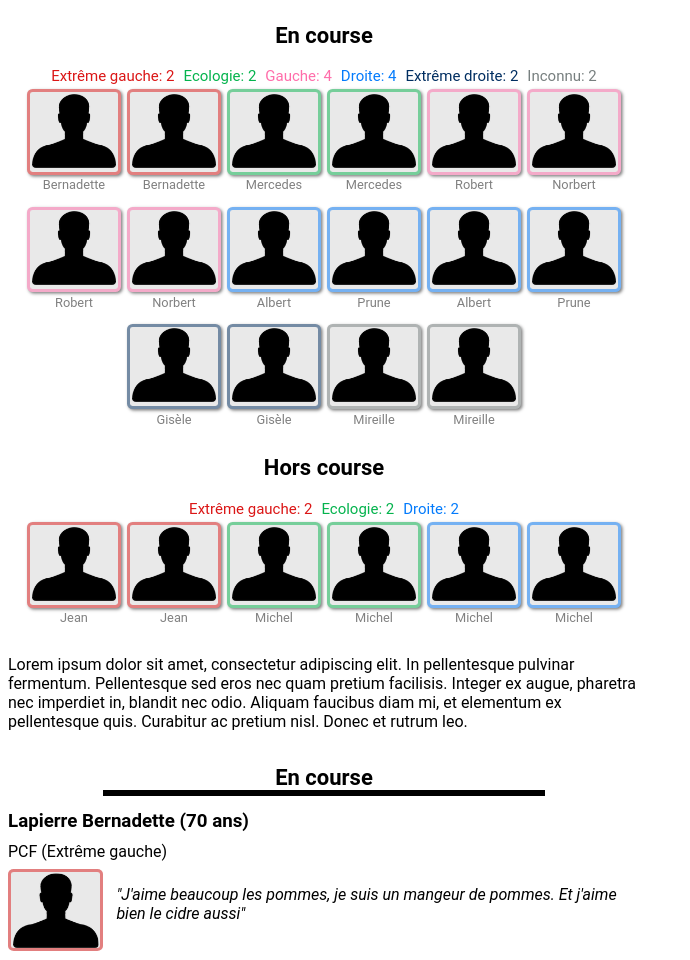
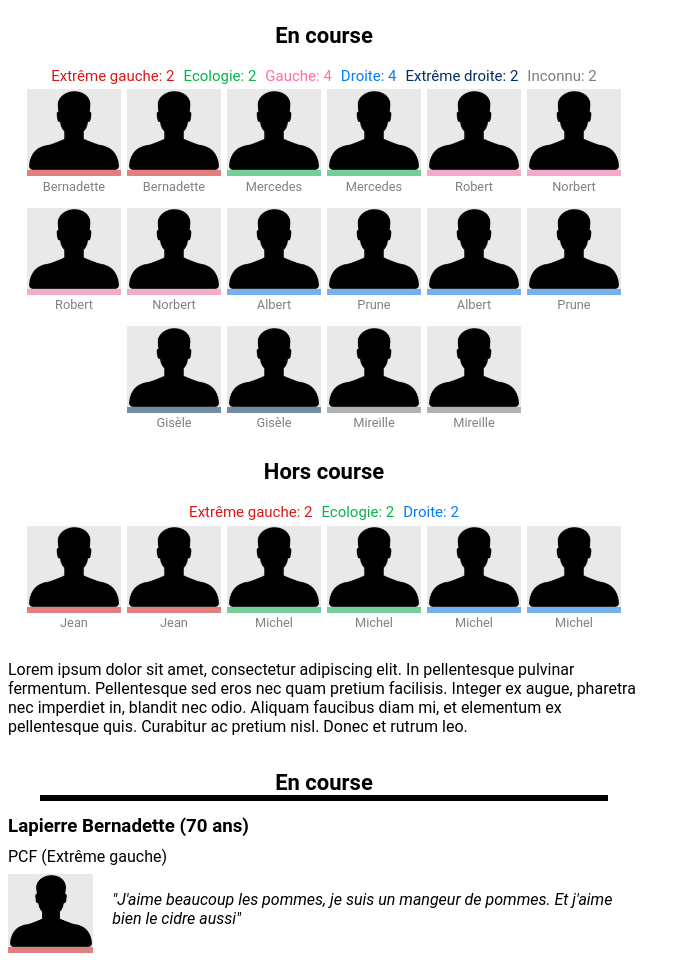
Before and after one commit to mthlht/candidat-tracker, a plain HTML site: page index.html in a window 1280 px wide. Shown: the top 960 px of the page, without its empty margins (0-690 px from the left). Drawn offline with Linux system fonts and the light colour scheme.

Commit message:
new style

```diff
--- a/stylesheet.css
+++ b/stylesheet.css
@@ -77,18 +77,22 @@ body {
     min-width:50px;
 }
 
+
 .card-solo-img-container{
     display:flex;
     justify-content: center;
-    align-items: center;
-    border: .2em solid;
-    border-radius: 6%;
+    align-items: flex-end;
+    border-bottom: .4em solid;
     margin-right:.2em;
     margin-left: .2em;
-    margin-bottom: 0px;
+    margin-bottom: 0em;
     padding:0.1em 0.1em 0em 0.1em;
-    box-shadow: .1em .1em .2em grey;
     background-color: #e9e9e9;
+}
+
+.lien-ancre {
+    display: flex;
+    align-items: flex-end;
 }
 
 .card-solo-img {
@@ -124,7 +128,7 @@ body {
 }
 
 .tab-title {
-    width:70%;
+    width:90%;
     font-size: 1.375em;
     font-weight: bold;
     text-align: center;
@@ -179,9 +183,8 @@ body {
     width:90%;
     max-width: 100px;
     min-width:50px;
-    border: .2em solid;
+    border-bottom: .4em solid;
     background-color: #e9e9e9;
-    border-radius: 6%;
     padding:0.1em 0.1em 0em 0.1em;
     margin-right:0.4em;
 }
```
